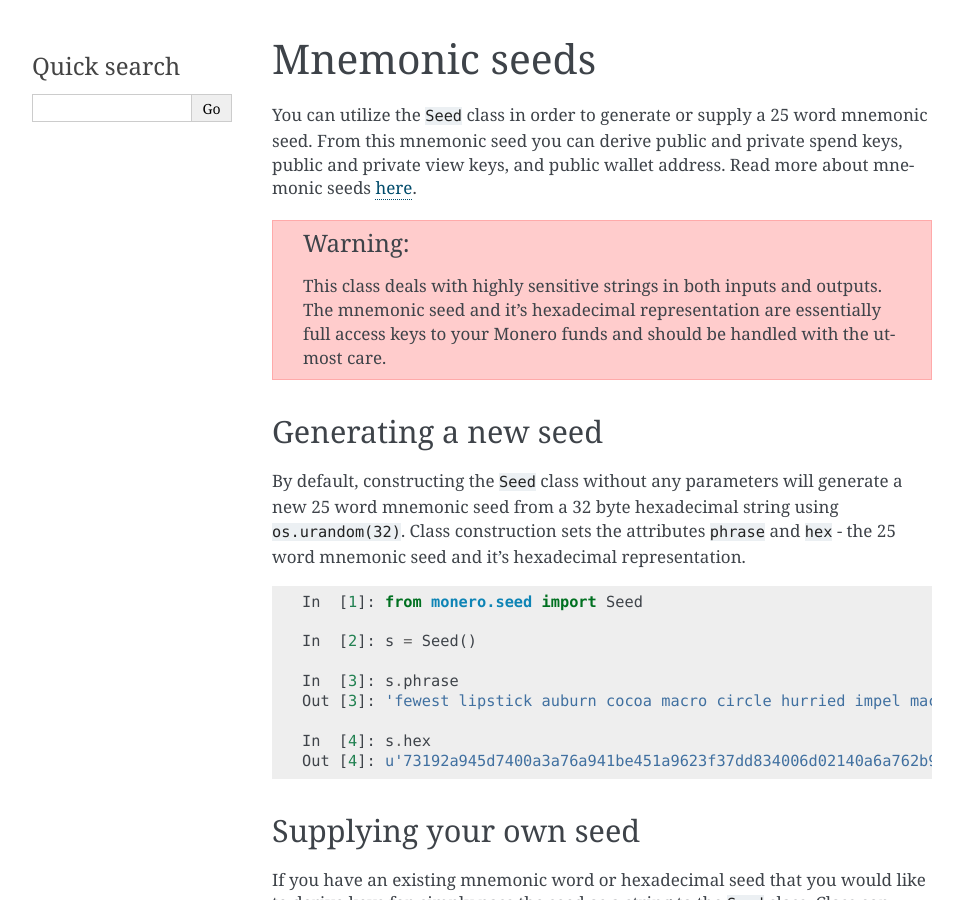
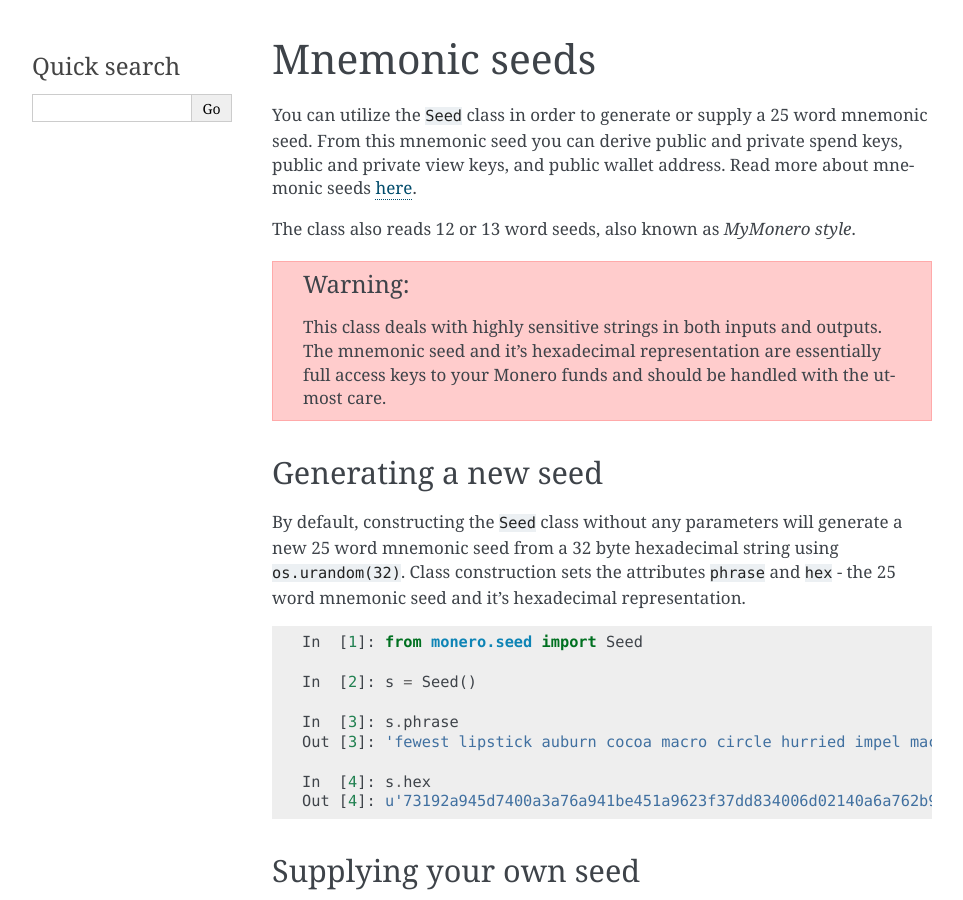
Before and after one commit to monero-ecosystem/monero-python, a Sphinx documentation site: the page built from docs/source/seed.rst, in a window 1280 px wide and 900 px high. Shown: the whole window, without its empty margins (148-1111 px from the left). Built offline with Sphinx 7.4.7, drawn with Linux system fonts in a browser that asks for light colours.

Commit message:
Add info on 12/13-word seeds to the doc

```diff
--- a/docs/source/seed.rst
+++ b/docs/source/seed.rst
@@ -2,6 +2,8 @@
 ==============
 
 You can utilize the ``Seed`` class in order to generate or supply a 25 word mnemonic seed. From this mnemonic seed you can derive public and private spend keys, public and private view keys, and public wallet address. Read more about mnemonic seeds `here`_.
+
+The class also reads 12 or 13 word seeds, also known as *MyMonero style*.
 
 .. _here: https://getmonero.org/resources/moneropedia/mnemonicseed.html
 
```
